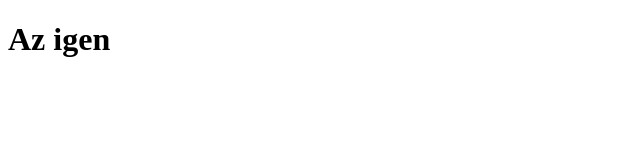
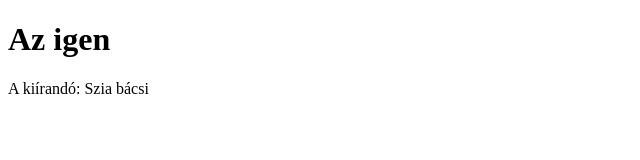
Before and after one commit to WeeDerPot/New-Beginning, a plain HTML site: page index.html in a window 1280 px wide. Shown: the whole page, without its empty margins (0-640 px from the left). Drawn offline with Linux system fonts and the light colour scheme.

Commit message:
Harmadik Commit

```diff
--- a/alap.js
+++ b/alap.js
@@ -1 +1,18 @@
 'use strict';
+
+let nev = 'Németh Christopher';
+
+// Gyengén típusos nyelv
+/* Modális ablak függvények */
+// window.alert(nev);
+// alert(nev);
+
+// let tanuloszam = window.prompt('Hány tanuló van jelen?', 12);
+// let szoveg = `A tanulók száma: ${tanuloszam}`;
+
+let szam = 12335436565656565476573486763857658356764833567n * 2n;
+let szoveg = 'Szia bácsi';
+//szoveg = null;
+// window.alert(szam);
+
+document.getElementById('kiir').innerText = szoveg;
--- a/index.html
+++ b/index.html
@@ -6,6 +6,7 @@
 </head>
 <body>
 <h1>Az igen</h1>
+<p>A kiírandó: <span id='kiir'></span></p>
 <script src = './alap.js' ></script>
 </body>
 </html>
```
